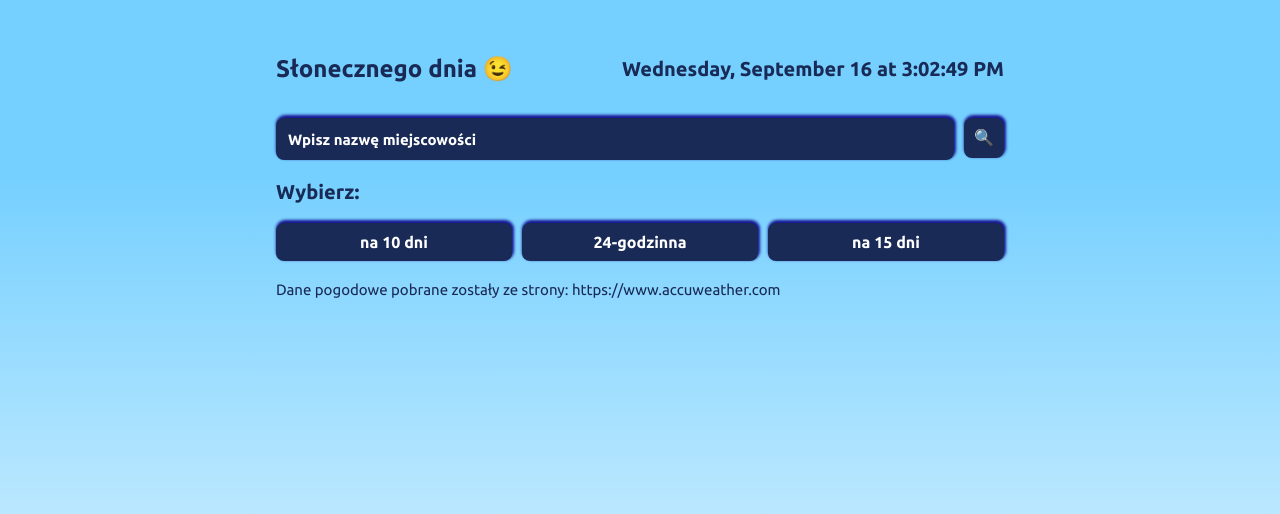
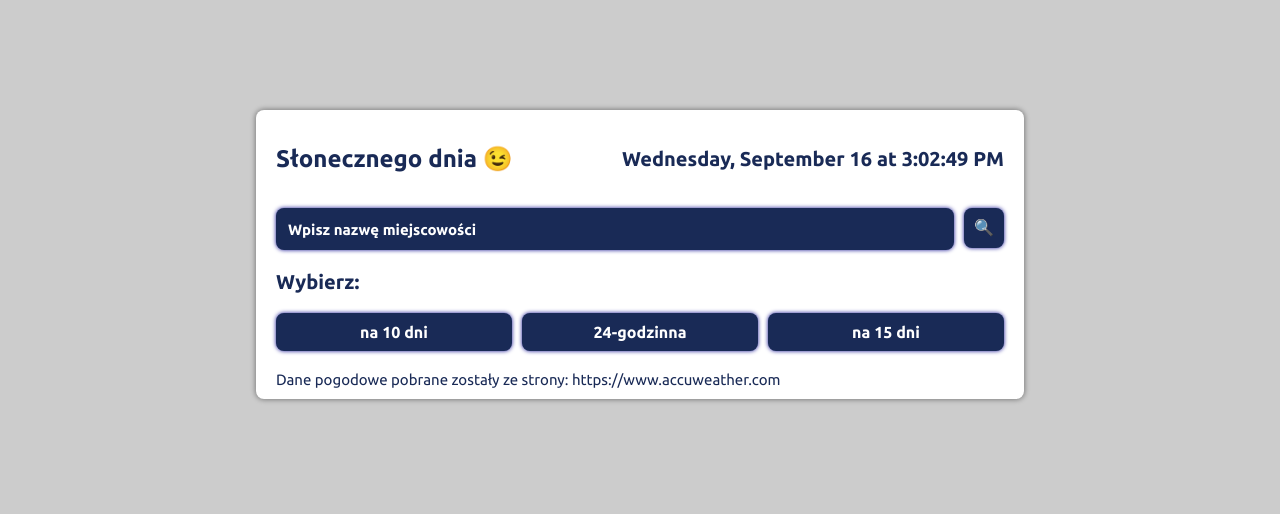
Before and after one commit to anetaszynal/weather, a React (Create React App) app: page / in a window 1280 px wide. Shown: the top 514 px of the page. Built offline with nearby package versions, Linux system fonts and the light colour scheme.

Commit message:
style():change box shadow and background

```diff
--- a/src/App.css
+++ b/src/App.css
@@ -1,25 +1,18 @@
 html {
     box-sizing: border-box;
-    height: 100%;
 }
 
-@media (max-width: 730px) {
-    html {
-        height: 180%;
-    }
-}
-
-body {
-    background: linear-gradient(0deg, rgba(0, 168, 255, 0.25) 33%, rgba(0, 168, 255, 0.54) 78%);
-    background-size: cover;
-    background-repeat: no-repeat;
-    background-position: top;
+body{
+    background-color: #cccccc;
 }
 
 #root {
     max-width: 60%;
-    margin: 20px auto;
+    margin: 110px auto;
     font-family: 'Ubuntu', sans-serif;
+    background-color: white;
+    border-radius: 8px;
+    box-shadow: 0px 0px 5px 1px rgb(129 129 129);
 }
 
 @media (max-width: 400px) {
--- a/src/components/Buttons/styled.js
+++ b/src/components/Buttons/styled.js
@@ -27,7 +27,7 @@ export const Button = styled.button`
   color: white;
   font-weight: bold;
   border-radius: 8px;
-  box-shadow: 1px -2px 3px 1px rgb(22 20 147);
+  box-shadow: 0px 0px 4px 0px rgb(22 20 147);
 
     &:hover{
       filter: brightness(150%);
--- a/src/components/Form/styled.js
+++ b/src/components/Form/styled.js
@@ -30,7 +30,7 @@ export const Input = styled.input`
   background-color: #192a56;
   border: none;
   border-radius: 8px;
-  box-shadow: 1px -2px 3px 1px rgb(22 20 147);
+  box-shadow: 0px 0px 4px 0px rgb(22 20 147);
 
       &::placeholder {
       color: white;
@@ -47,7 +47,7 @@ export const Button = styled.button`
   border-radius: 8px;
   width: 40px;
   height: 40px;
-  box-shadow: 1px -2px 3px 1px rgb(22 20 147);
+  box-shadow: 0px 0px 4px 0px rgb(22 20 147);
   background-color: #192a56;
   border: none;
   color: white;
```
